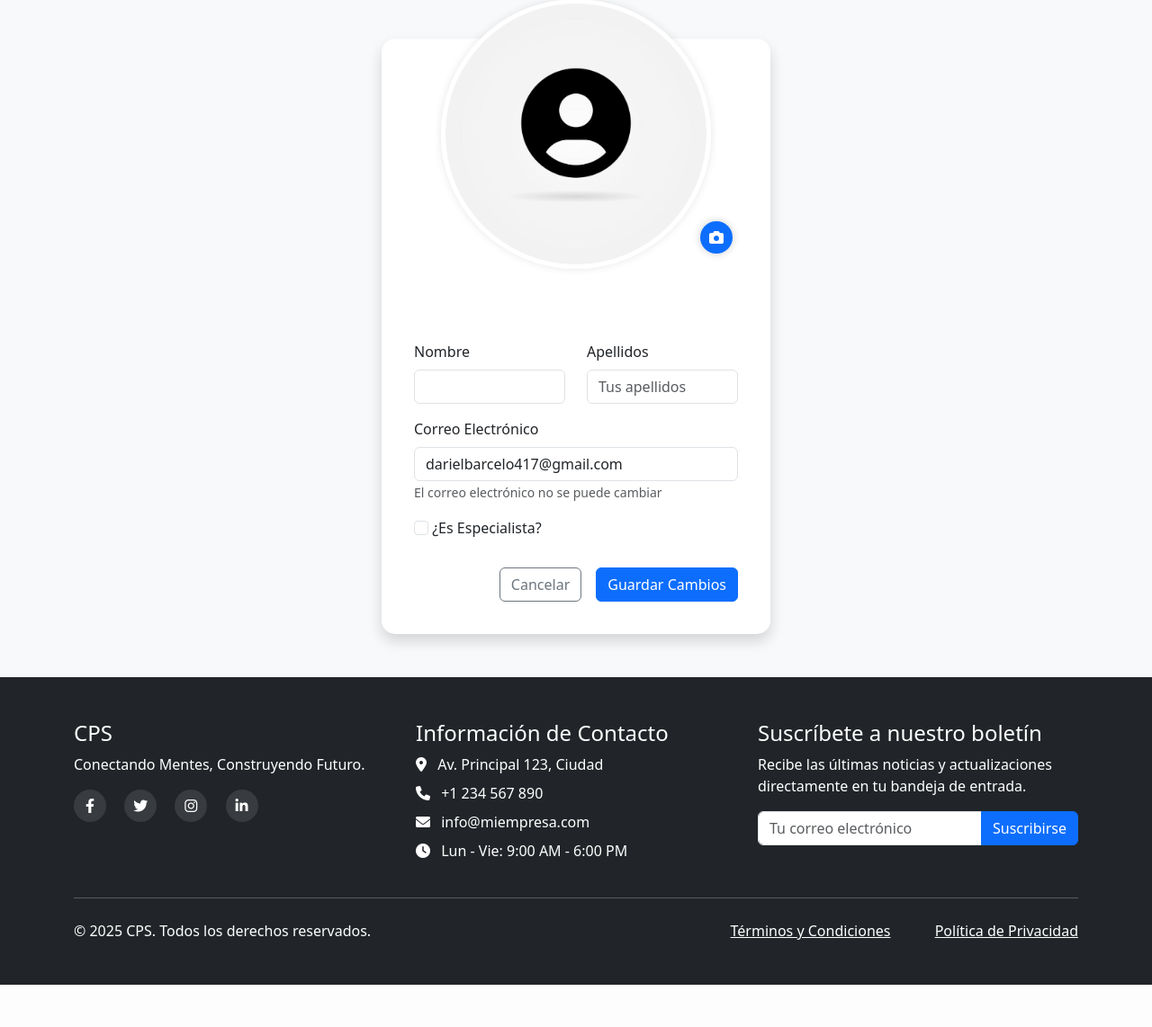
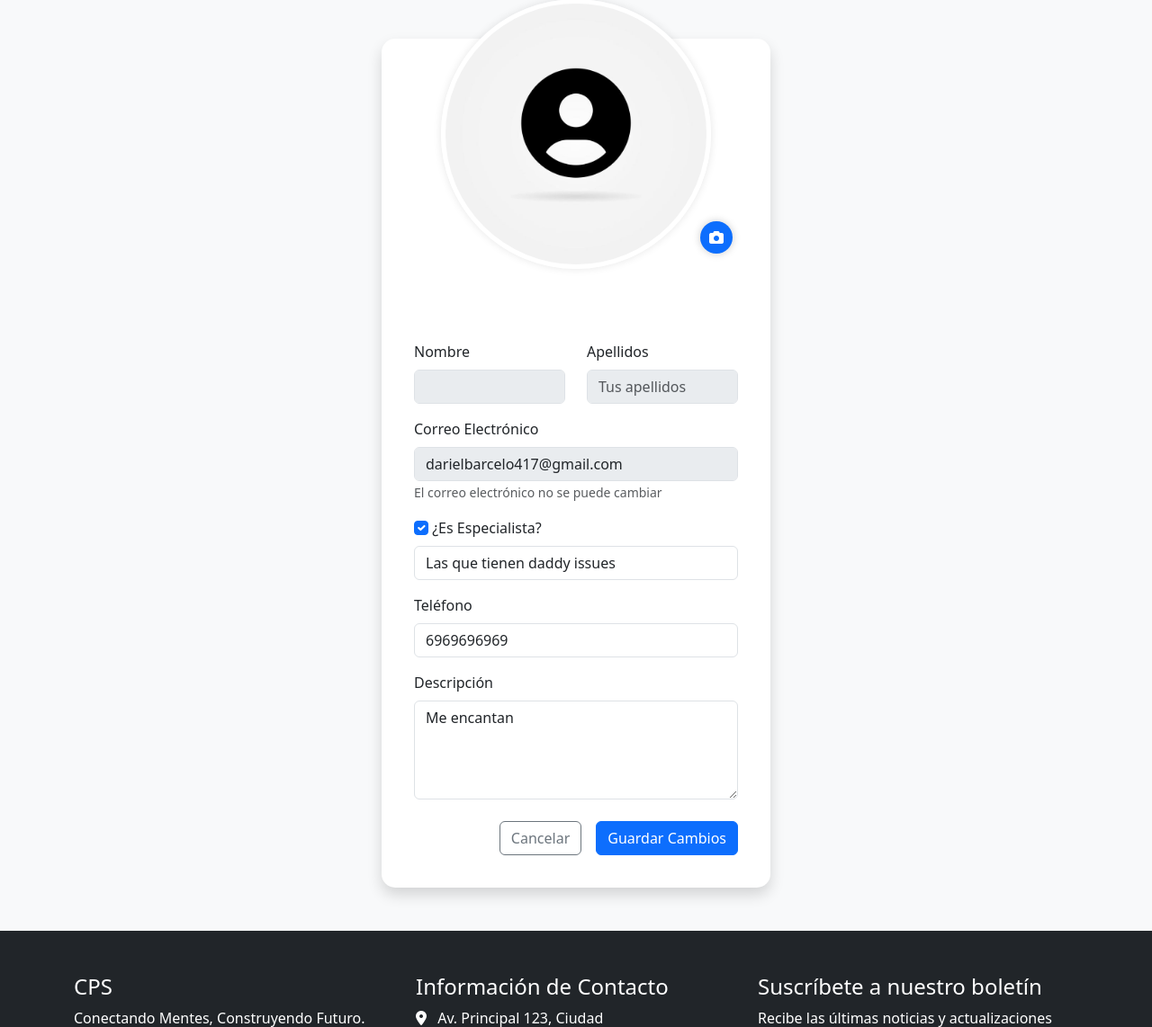
Before and after one commit to darielBL/CPS-WEB, a Django app: page /user/ in a window 1280 px wide. Shown: the part 225-1367 px from the top of the page at 90% size. Before the commit the page ends 1320 px from the top, so only its background shows below. Run offline with Django 5.2, Linux system fonts and the light colour scheme; a user stored in the database is signed in; data comes from the database, SQL or seed files in the repository; both versions use the stored data as it was after the commit.

Commit message:
Fixed User Profetional Validation and Show Data

```diff
--- a/main/models.py
+++ b/main/models.py
@@ -1,5 +1,6 @@
 from django.db import models
 from django.contrib.auth.models import User
+from django.core.exceptions import ValidationError
 from django.db.models.signals import post_save
 from django.dispatch import receiver
 from django.utils import timezone
--- a/main/static/js/perfil-script.js
+++ b/main/static/js/perfil-script.js
@@ -2,17 +2,17 @@
 
 
 
-document.addEventListener('DOMContentLoaded', function() {
+document.addEventListener('DOMContentLoaded', function () {
     const avatarUpload = document.getElementById('avatarUpload');
     const dropdownAvatar = document.getElementById('dropdownAvatar');
     const avatarImg = document.getElementById('avatarImg');
 
     if (avatarUpload) {
-        avatarUpload.addEventListener('change', function() {
+        avatarUpload.addEventListener('change', function () {
             const file = this.files[0];
             if (file) {
                 const reader = new FileReader();
-                reader.onload = function(e) {
+                reader.onload = function (e) {
                     // Actualiza ambos elementos de imagen
                     dropdownAvatar.src = e.target.result; // Imagen en la navbar
                     avatarImg.src = e.target.result; // Imagen en la vista de usuario
@@ -31,7 +31,7 @@ document.addEventListener('DOMContentLoaded', function() {
 // Manejar el envío del formulario de perfil
 const profileForm = document.getElementById('profileForm');
 if (profileForm) {
-        profileForm.addEventListener('submit', function(e) {
+    profileForm.addEventListener('submit', function (e) {
         e.preventDefault();
 
         // Recopilar datos del formulario
@@ -42,12 +42,6 @@ document.addEventListener('DOMContentLoaded', function() {
             description: document.getElementById('description').value,
             phone: document.getElementById('phone').value,
         };
-
-            // Validar datos
-            if (!formData.firstName || !formData.lastName) {
-                alert('Por favor, completa los campos de nombre y apellidos.');
-                return;
-            }
 
         // Aquí normalmente enviarías los datos al servidor
         this.submit();
@@ -91,7 +85,7 @@ document.addEventListener('DOMContentLoaded', function() {
 // Manejar botón de cancelar
 const cancelButton = document.querySelector('.btn-outline-secondary');
 if (cancelButton) {
-        cancelButton.addEventListener('click', function() {
+    cancelButton.addEventListener('click', function () {
         // Aquí podrías recargar los datos originales o redirigir
         if (confirm('¿Estás seguro de que deseas cancelar los cambios?')) {
             window.location.reload();
@@ -111,7 +105,7 @@ document.addEventListener('DOMContentLoaded', function() {
         profileCard.style.transform = 'translateY(0)';
     }, 200);
 }
-document.getElementById('specCheck').addEventListener('change', function() {
+document.getElementById('specCheck').addEventListener('change', function () {
     var optionalDiv = document.getElementById('optional');
     if (this.checked) {
         optionalDiv.style.display = 'block'; // Muestra el div
--- a/main/templates/user.html
+++ b/main/templates/user.html
@@ -40,36 +40,36 @@
                 <div class="row">
                   <div class="col-md-6 mb-3">
                     <label for="firstName" class="form-label">Nombre</label>
-                    <input type="text" class="form-control" id="firstName" placeholder="Tu nombre" value="{{ user.first_name }} " />
+                    <input type="text" class="form-control" id="firstName" placeholder="Tu nombre" value="{{ user.first_name }} " readonly disabled/>
                   </div>
                   <div class="col-md-6 mb-3">
                     <label for="lastName" class="form-label">Apellidos</label>
-                    <input type="text" class="form-control" id="lastName" placeholder="Tus apellidos" value="{{ user.last_name }}" />
+                    <input type="text" class="form-control" id="lastName" placeholder="Tus apellidos" value="{{ user.last_name }}" readonly disabled/>
                   </div>
                 </div>
 
                 <div class="mb-3">
                   <label for="email" class="form-label">Correo Electrónico</label>
-                  <input type="email" class="form-control" id="email" placeholder="tu@email.com" value="{{ user.email }}" readonly />
+                  <input type="email" class="form-control" id="email" placeholder="tu@email.com" value="{{ user.email }}" readonly disabled/>
                   <small class="text-muted">El correo electrónico no se puede cambiar</small>
                 </div>
 
-                <input type="checkbox" class="form-check-input" id="specCheck" name="is_professional" />
+                {% if user.profile.is_professional %}<input type="checkbox" class="form-check-input" id="specCheck" name="is_professional"  checked />{% else %}<input type="checkbox" class="form-check-input" id="specCheck" name="is_professional" />{% endif %}
                 <label for="specCheck" class="form-label">¿Es Especialista?</label>
 
-                <div id="optional" class="hidden">
+                <div id="optional" class="{% if not user.profile.is_professional %} hidden {% endif %}">
                   <div class="mb-3">
-                    <input type="text" class="form-control" id="specialization" name="specialization" placeholder="Tu Especialidad" value="" />
+                    <input type="text" class="form-control" id="specialization" name="specialization" placeholder="Tu Especialidad" value="{{ user.profile.specialization }}"/>
                   </div>
 
                   <div class="mb-3">
                     <label for="phone" class="form-label">Teléfono</label>
-                    <input type="tel" class="form-control" id="phone" name="phone_number" placeholder="Tu número de teléfono" value="+34 612 345 678" />
+                    <input type="tel" class="form-control" id="phone" name="phone_number" placeholder="Tu número de teléfono" value="{{ user.profile.phone_number }}" />
                   </div>
 
                   <div class="mb-3">
                     <label for="description" class="form-label">Descripción</label>
-                    <textarea class="form-control" id="description" rows="4" name="bio" placeholder="Cuéntanos sobre ti...">Soy un profesional apasionado por la tecnología y el desarrollo web. Me encanta aprender nuevas habilidades y enfrentar desafíos creativos.</textarea>
+                    <textarea class="form-control" id="description" rows="4" name="bio" placeholder="Cuéntanos sobre ti...">{{ user.profile.bio }}</textarea>
                   </div>
                 </div>
                 <div class="d-grid gap-2 d-md-flex justify-content-md-end mt-4">
--- a/main/views.py
+++ b/main/views.py
@@ -102,9 +102,11 @@ def update_user(request):
         if profile_picture:
             profile.profile_picture = profile_picture
 
-        profile.save()
-        messages.success(request, 'Información actualizada')
-        return redirect('user')  # Cambia a la URL deseada
+        if specialization and phone_number and bio and profile_picture:
+          profile.save()
+          return redirect('user')
+        else:
+          return render(request, 'user.html', {'profile': profile, 'error': 'Debe rellenar los datos de especialista y definir una foto de perfil.'})
 
     return render(request, 'user.html', {'profile': profile})
 
```
Also changed, not shown: db.sqlite3. Lines whose indentation alone changed are shown as unchanged.
